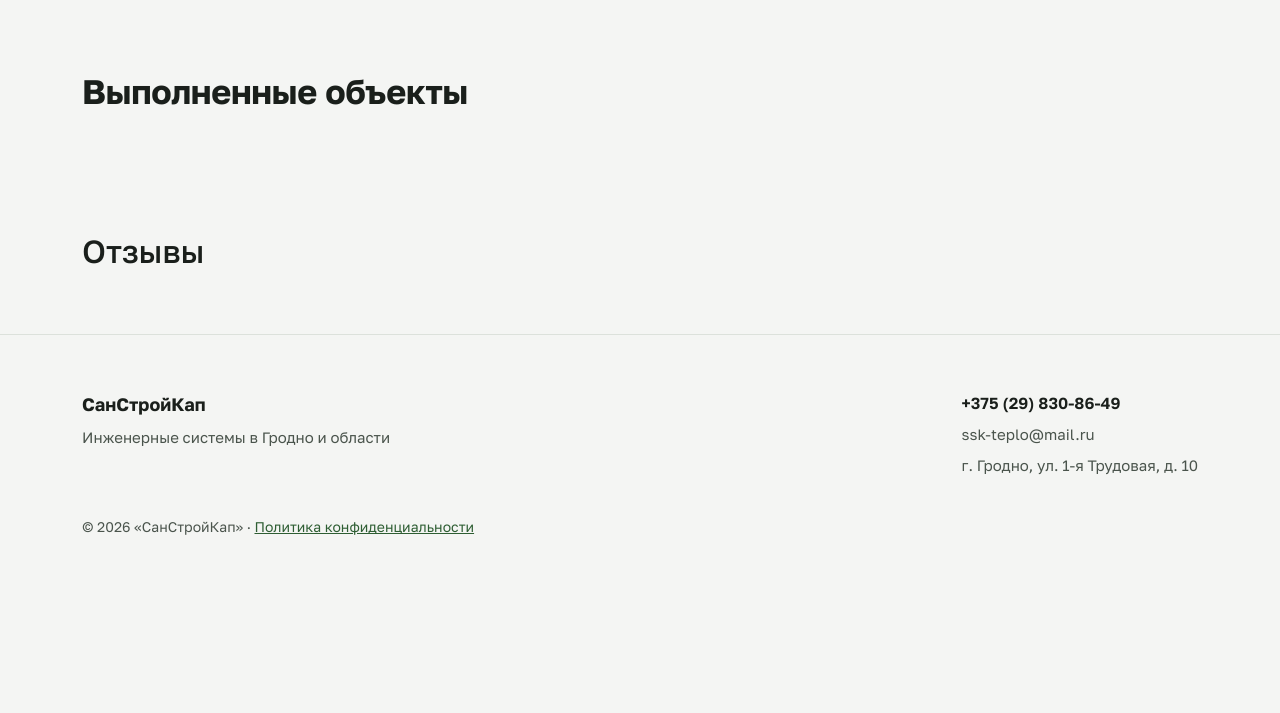
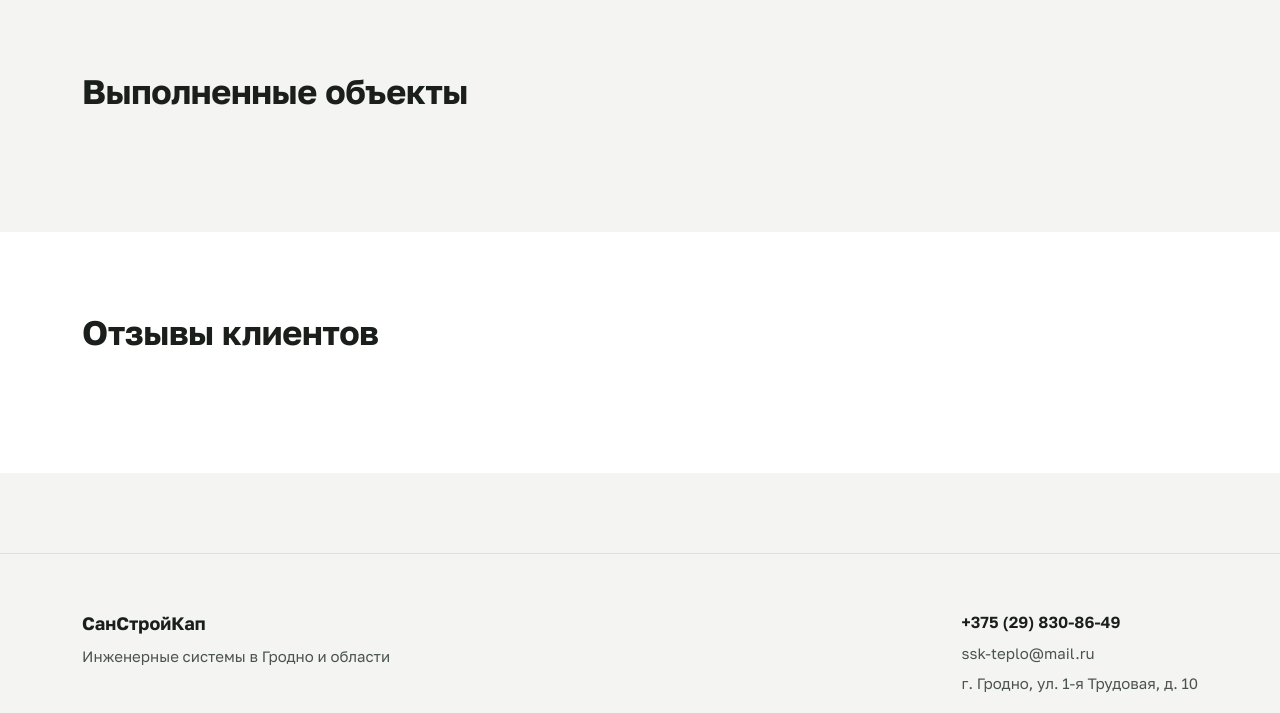
Before and after one commit to GlebTrifonov/ssk-site, a Django app: page / in a window 1280 px wide. Shown: the part 1042-1755 px from the top of the page. Before the commit the page ends 1577 px from the top, so only its background shows below. Run offline with Django 5.2, Linux system fonts and the light colour scheme; data that the repository does not hold is empty.

Commit message:
feat: restyle review section

```diff
--- a/pages/templates/pages/home.html
+++ b/pages/templates/pages/home.html
@@ -60,22 +60,20 @@
         </div>
     </div>
 </section>
-<div class="container">
-    <section class="mb-5">
-        <h2>Отзывы</h2>
-        <div class="row g-4">
+<section class="section section-surface">
+    <div class="container">
+        <h2 class="section-title">Отзывы клиентов</h2>
+        <div class="reviews-grid">
             {% for review in reviews %}
-            <div class="col-md-4">
-                <div class="card">
-                    <div class="card-body">
-                        <h5 class="card-title">{{ review.author }}</h5>
-                        <p class="text-body-secondary small">{{ review.created_at|date:"d.m.Y" }}</p>
-                        <p class="card-text">{{ review.text }}</p>
-                    </div>
-                </div>
-            </div>
+            <figure class="review">
+                <blockquote class="review-text">{{ review.text }}</blockquote>
+                <figcaption class="review-author">
+                    — {{ review.author }},
+                    <time datetime="{{ review.created_at|date:'Y-m-d' }}">{{ review.created_at|date:"d.m.Y" }}</time>
+                </figcaption>
+            </figure>
             {% endfor %}
         </div>
-    </section>
-</div>
+    </div>
+</section>
 {% endblock %}
--- a/static/css/style.css
+++ b/static/css/style.css
@@ -269,3 +269,28 @@ body {
   line-height: 1.55;
   color: var(--color-text-muted);
 }
+
+/* Отзывы: цитаты без карточек, колонок столько, сколько влезет по 300px */
+.reviews-grid {
+  display: grid;
+  grid-template-columns: repeat(auto-fit, minmax(300px, 1fr));
+  gap: 32px 48px;
+}
+
+.review {
+  display: flex;
+  flex-direction: column;
+  gap: 12px;
+  margin: 0;
+}
+
+.review-text {
+  margin: 0;
+  font-size: 1.125rem;
+  line-height: 1.6;
+}
+
+.review-author {
+  font-size: 0.9375rem;
+  color: var(--color-text-muted);
+}
```
